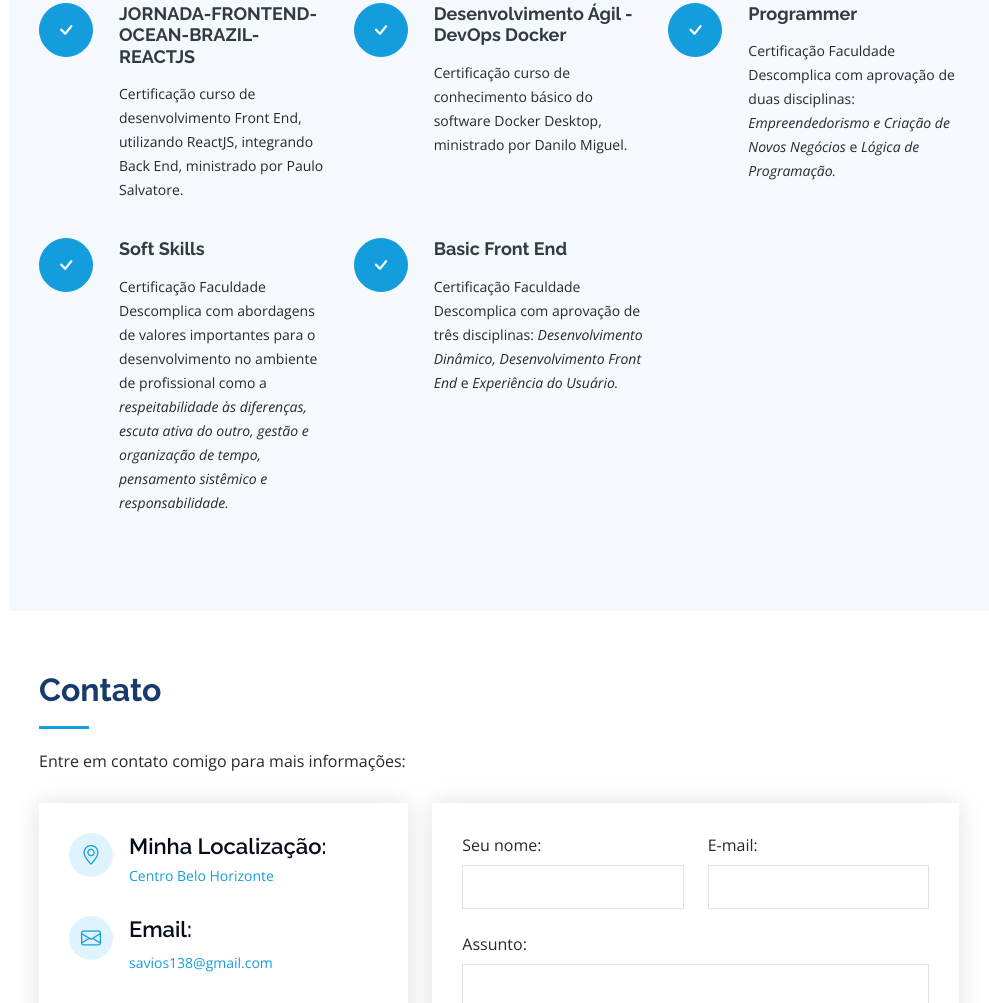
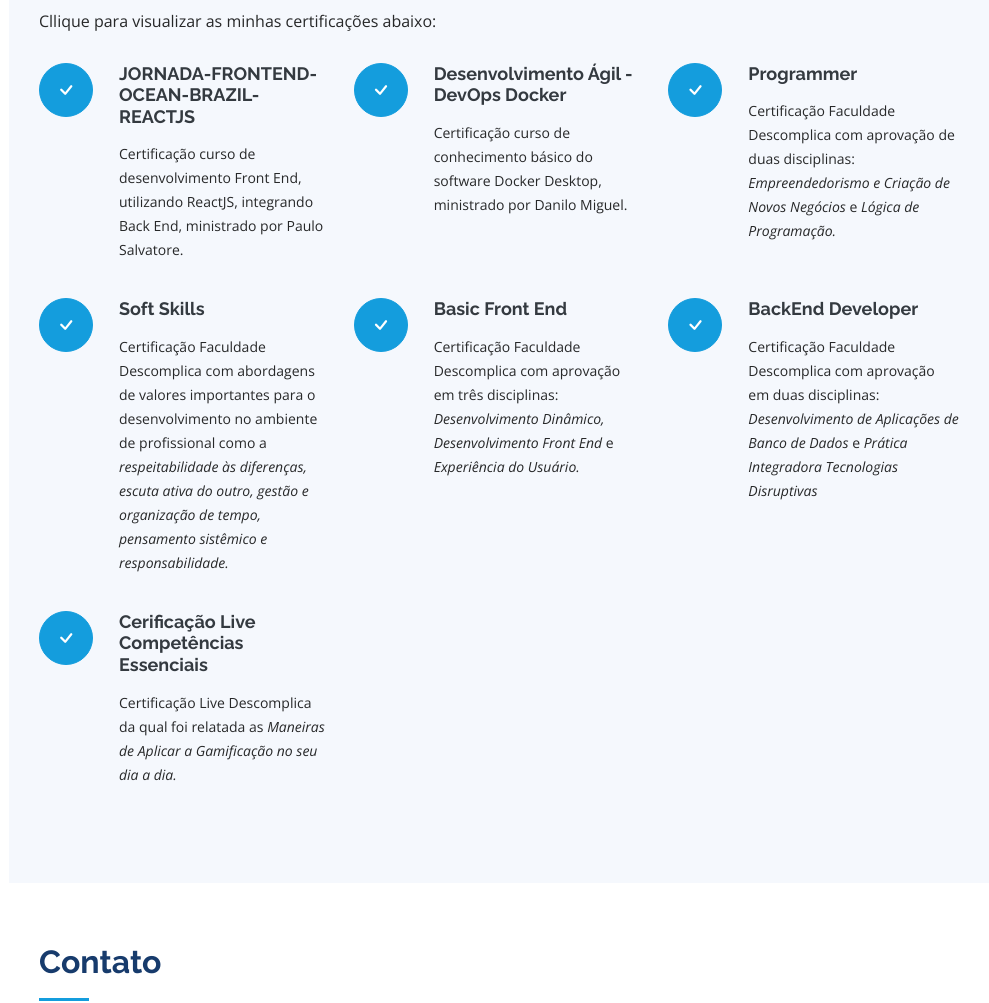
Before and after one commit to savio891/MyPortfolio, a plain HTML site: page index.html in a window 1280 px wide. Shown: the part 3129-4132 px from the top of the page, without its empty margins (291-1280 px from the left). Drawn offline with nearby package versions, Linux system fonts and the light colour scheme.

Commit message:
Atualização de dados do portifólio

```diff
--- a/index.html
+++ b/index.html
@@ -160,6 +160,13 @@
               </div>
             </div>
 
+            <div class="progress">
+              <span class="skill">SQL <i class="val">25%</i></span>
+              <div class="progress-bar-wrap">
+                <div class="progress-bar" role="progressbar" aria-valuenow="25" aria-valuemin="0" aria-valuemax="100"></div>
+              </div>
+            </div>
+
           </div>
 
           <div class="col-lg-6" data-aos="fade-up" data-aos-delay="100">
@@ -175,6 +182,13 @@
               <span class="skill">React <i class="val">30%</i></span>
               <div class="progress-bar-wrap">
                 <div class="progress-bar" role="progressbar" aria-valuenow="30" aria-valuemin="0" aria-valuemax="100"></div>
+              </div>
+            </div>
+
+            <div class="progress">
+              <span class="skill">Spring Boot <i class="val">25%</i></span>
+              <div class="progress-bar-wrap">
+                <div class="progress-bar" role="progressbar" aria-valuenow="25" aria-valuemin="0" aria-valuemax="100"></div>
               </div>
             </div>
 
@@ -287,10 +301,26 @@
             <div class="icon"><i class="bi-check"></i></div>
             <h4 class="title"><a href="https://drive.google.com/file/d/1V_zNap-efpZWXUHXipBnPY49mkghsa2C/view?usp=drive_link" target="_blank">Basic Front End</a></h4>
             <p class="description">
-              Certificação Faculdade Descomplica com aprovação de três disciplinas:
+              Certificação Faculdade Descomplica com aprovação em três disciplinas:
               <em>Desenvolvimento Dinâmico, Desenvolvimento Front End</em> e <em>Experiência do Usuário.</em>
              </p>
           </div>
+          <div class="col-lg-4 col-md-6 icon-box" data-aos="fade-up" data-aos-delay="300">
+            <div class="icon"><i class="bi-check"></i></div>
+            <h4 class="title"><a href="https://drive.google.com/file/d/1F0FN51zVNDv700hCptTp0wG0M0dPgPn4/view?usp=sharing" target="_blank">BackEnd Developer</a></h4>
+            <p class="description">
+              Certificação Faculdade Descomplica com aprovação em duas disciplinas:
+              <em>Desenvolvimento de Aplicações de Banco de Dados</em> e <em>Prática Integradora Tecnologias Disruptivas</em>
+             </p>
+          </div>
+          <div class="col-lg-4 col-md-6 icon-box" data-aos="fade-up" data-aos-delay="300">
+            <div class="icon"><i class="bi-check"></i></div>
+            <h4 class="title"><a href="https://drive.google.com/file/d/1wO-BjcMBdC5om0BydR7zeYWDEdFDsNEo/view?usp=sharing"
+                target="_blank">Cerificação Live Competências Essenciais</a></h4>
+            <p class="description">
+              Certificação Live Descomplica da qual foi relatada as
+              <em>Maneiras de Aplicar a Gamificação no seu dia a dia.</em>
+             </p>
       </div>
     </section><!-- End Services Section -->
 
```
